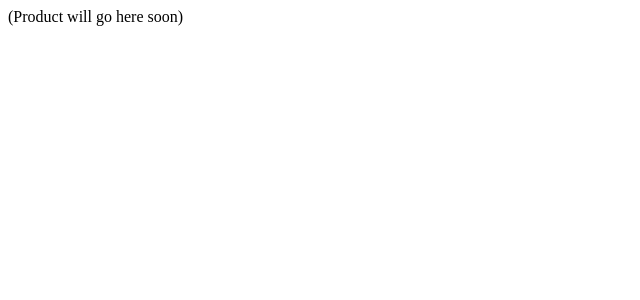
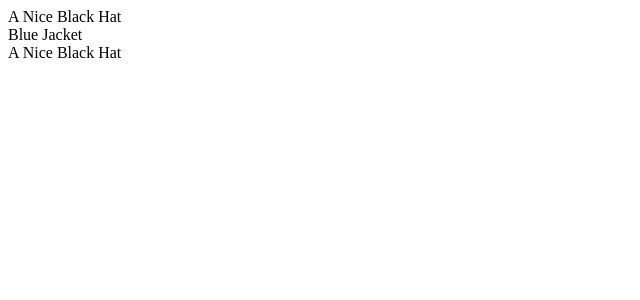
Before and after one commit to preservance717/Angular-2.x, an Angular app in the folder inventory/: page / in a window 1280 px wide. Shown: the top 300 px of the page, without its empty margins (0-640 px from the left). Built offline with nearby package versions, Linux system fonts and the light colour scheme.

Commit message:
add component of product list

```diff
--- a/inventory/src/app/app.component.html
+++ b/inventory/src/app/app.component.html
@@ -1 +1,3 @@
-<div class="inventory-app">(Product will go here soon)</div>
+<div class="inventory-app">
+  <product-list [productList]="products" (onProductSelected)="productSelected($event)"></product-list>
+</div>
--- a/inventory/src/app/app.component.ts
+++ b/inventory/src/app/app.component.ts
@@ -1,4 +1,5 @@
-import { Component } from '@angular/core';
+import {Component} from '@angular/core';
+import {Product} from "./product.model";
 
 @Component({
   selector: 'inventory-app',
@@ -6,4 +7,20 @@ import { Component } from '@angular/core';
   styleUrls: ['./app.component.css']
 })
 export class InventoryApp {
+  products: Product[];
+
+  constructor() {
+    this.products = [
+      new Product('NICEHAT', 'A Nice Black Hat', '/resources/images/products/black-hat.jpg',
+        ['Men', 'Accessories', 'Hats'], 29.99),
+      new Product('NEATo', 'Blue Jacket', '/resources/images/products/blue-jacket.jpg',
+        ['Women', 'Accessories', 'Hats'], 189.99),
+      new Product('NICEHAT', 'A Nice Black Hat', '/resources/images/products/black-hat.jpg',
+        ['Men', 'Accessories', 'Hats'], 29.99)
+    ];
+  }
+
+  productSelected(product: Product) {
+    console.log("Product clicked", product);
+  }
 }
--- /dev/null
+++ b/inventory/src/app/product.model.ts
@@ -0,0 +1,12 @@
+/**
+ * Created by gaole on 2017/7/24.
+ */
+export class Product {
+  constructor(public sku: string,
+              public name: string,
+              public imageUrl: string,
+              public department: string[],
+              public price: number) {
+
+  }
+}
--- /dev/null
+++ b/inventory/src/app/product_list/product-list.component.ts
@@ -0,0 +1,23 @@
+/**
+ * Created by gaole on 2017/7/24.
+ */
+import {Component, EventEmitter} from "@angular/core";
+import {Product} from "../product.model";
+@Component({
+  selector: 'product-list',
+  inputs: ['productList'],
+  outputs: ['onProductSelected'],
+  template: `<div class="ui items">
+<div *ngFor="let myProduct of productList">
+{{myProduct.name}}
+</div>
+</div>`
+})
+export class ProductList {
+  productList: Product[];
+  onProductSelected: EventEmitter<Product>;
+
+  constructor() {
+    this.onProductSelected = new EventEmitter();
+  }
+}
```
Also changed, not shown: inventory/src/app/app.module.ts (+8 -5 lines).
